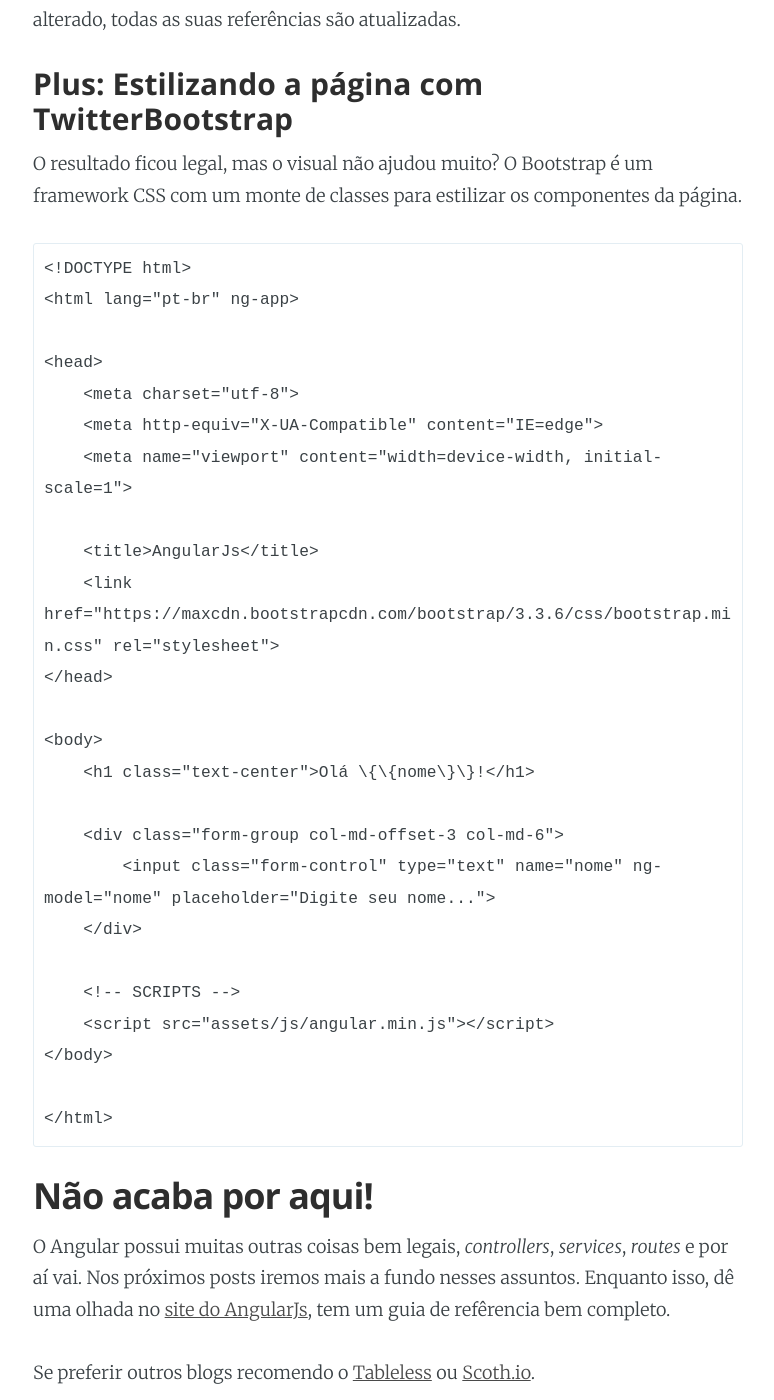
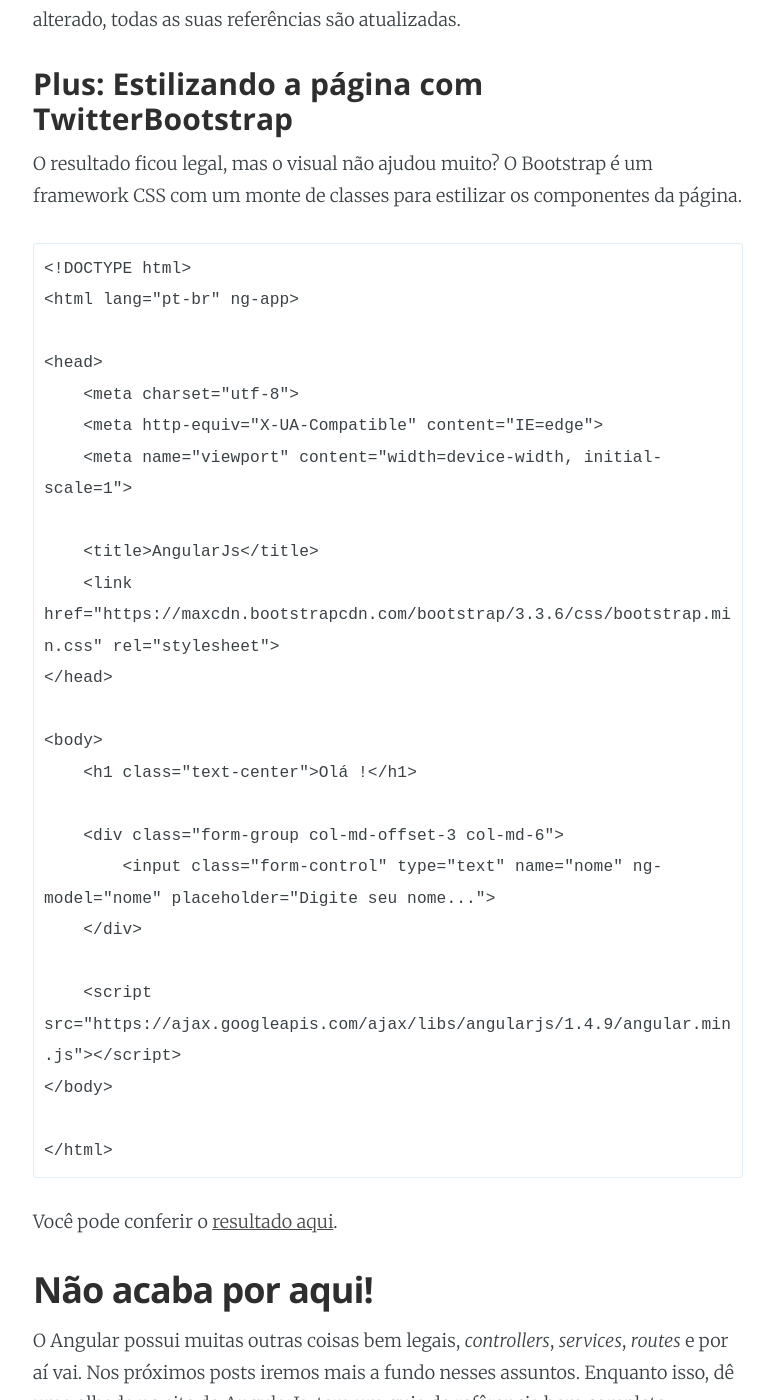
Before and after one commit to michaelfidelis/michaelfidelis.github.io, a Jekyll site: the page built from _posts/2016-01-24-aplicacao-basica-angularjs.markdown, in a window 1280 px wide and 1400 px high, scrolled down 2909 px. Shown: the whole window, without its empty margins (252-1026 px from the left). Built offline with Jekyll 4.4.1, drawn with Linux system fonts in a browser that asks for light colours; Markdown is read by kramdown in place of the engine named in the settings; some of the changed text lies outside the part shown.

Commit message:
Updated '/_posts/2016-01-24-aplicacao-basica-angularjs.markdown' via CloudCannon

````diff
--- a/_posts/2016-01-24-aplicacao-basica-angularjs.markdown
+++ b/_posts/2016-01-24-aplicacao-basica-angularjs.markdown
@@ -34,7 +34,7 @@ A estrutura que iremos utilizar inicialmente é essa:
 
 ##Conceitos
 
-Para que possamos fazer algo com angular em nossa página devemos inicializar a aplicação atravez da diretiva `ng-app`.
+Para que possamos fazer algo com angular em nossa página devemos inicializar a aplicação atravez da diretiva ```ng-app```.
 
 Normalmente é inserida na tag html:
 
@@ -42,14 +42,14 @@ Normalmente é inserida na tag html:
 <html ng-app>
 ```
 
-Pronto! Nossa aplicação foi inicializada. Agora podemos indicar os campos pela diretiva `ng-model`
+Pronto! Nossa aplicação foi inicializada. Agora podemos indicar os campos pela diretiva ```ng-model```
 
 
 ```
     <input type="text" name="nome" placeholder="Digite seu nome..." ng-model="nome">
 ```
 
-A diretiva `ng-model='nome'` quer dizer que nosso campo apontando para a váriavel **nome** no angular que, se não existir, é criada automaticamente.
+A diretiva ```ng-model='nome'``` quer dizer que nosso campo apontando para a váriavel **nome** no angular que, se não existir, é criada automaticamente.
 
 Podemos mostrar o valor da variável na tela, usando o par de colchetes **\{\{ \}\}**, veja:
 
@@ -71,7 +71,7 @@ Juntando tudo temos algo parecido com o código abaixo:
     <label for="nome">
         <input type="text" name="nome" placeholder="Digite seu nome..." ng-model="nome">
     </label>
-    <h1 class="text-center">Olá \{\{nome\}\}!</h1>
+    <h1 class="text-center">Olá {{nome}}!</h1>
 
     <script src="https://ajax.googleapis.com/ajax/libs/angularjs/1.4.9/angular.min.js"></script>
 </body>
@@ -83,7 +83,7 @@ Digite alguma coisa e veja o que acontece. O texto da váriavel `nome` muda auto
 
 Como? O Angular faz **bind** automático de suas variáveis, ou seja, se o valor for alterado, todas as suas referências são atualizadas.
 
-### Plus: Estilizando a página com TwitterBootstrap
+###Plus: Estilizando a página com TwitterBootstrap
 
 O resultado ficou legal, mas o visual não ajudou muito? O Bootstrap é um framework CSS com um monte de classes para estilizar os componentes da página.
 
@@ -101,18 +101,19 @@ O resultado ficou legal, mas o visual não ajudou muito? O Bootstrap é um frame
 </head>
 
 <body>
-    <h1 class="text-center">Olá \{\{nome\}\}!</h1>
+    <h1 class="text-center">Olá {{nome}}!</h1>
 
     <div class="form-group col-md-offset-3 col-md-6">
         <input class="form-control" type="text" name="nome" ng-model="nome" placeholder="Digite seu nome...">
     </div>
 
-    <!-- SCRIPTS -->
-    <script src="assets/js/angular.min.js"></script>
+    <script src="https://ajax.googleapis.com/ajax/libs/angularjs/1.4.9/angular.min.js"></script>
 </body>
 
 </html>
 ```
+
+Você pode conferir o [resultado aqui](demos/2016-01-24-aplicacao-basica-angularjs.html).
 
 ##Não acaba por aqui!
 O Angular possui muitas outras coisas bem legais, *controllers*, *services*, *routes* e por aí vai. Nos próximos posts iremos mais a fundo nesses assuntos. Enquanto isso, dê uma olhada no [site do AngularJs](http://angularjs.org), tem um guia de refêrencia bem completo.
````
Also changed, not shown: other parts of _posts/2016-01-24-aplicacao-basica-angularjs.markdown (+1 -1 lines).
